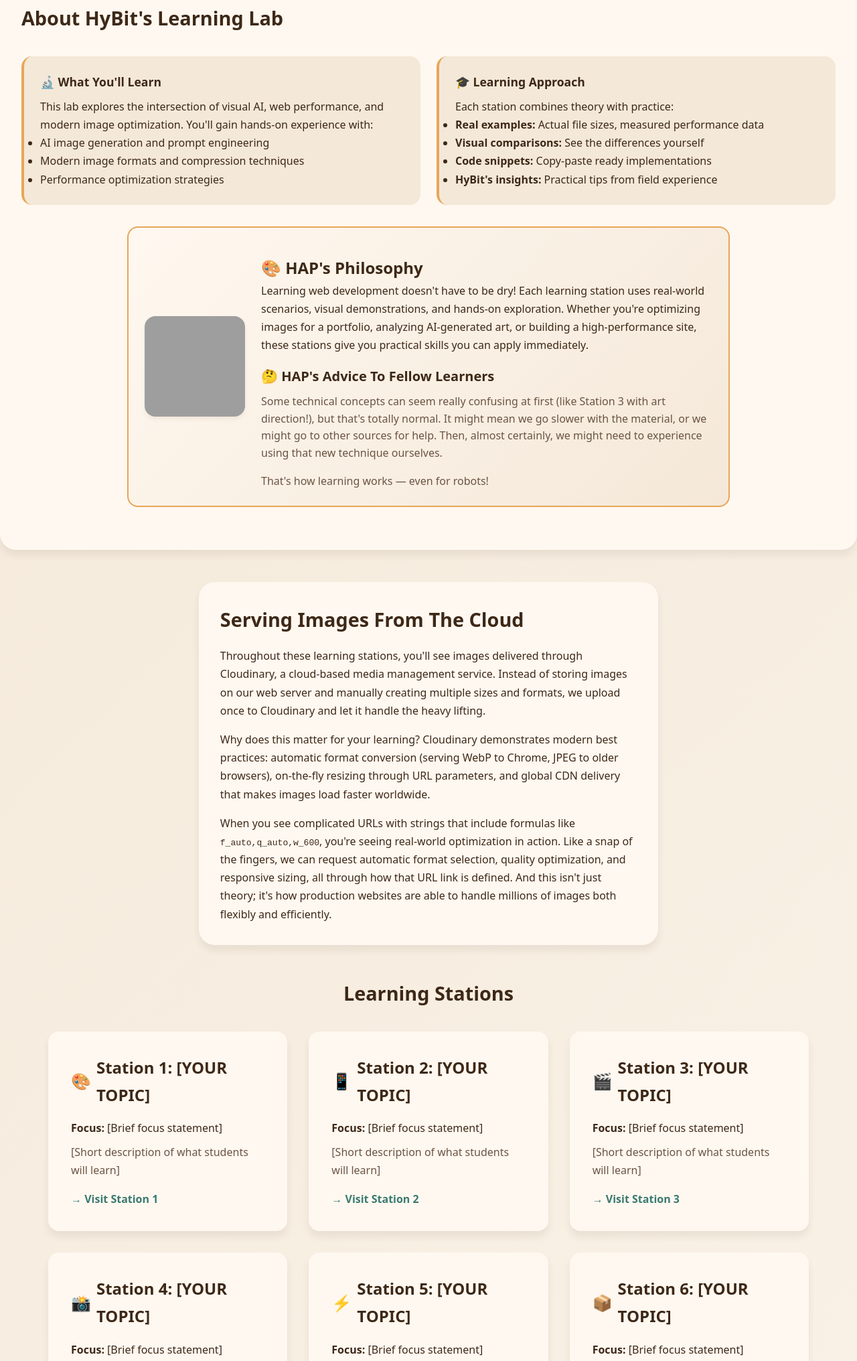
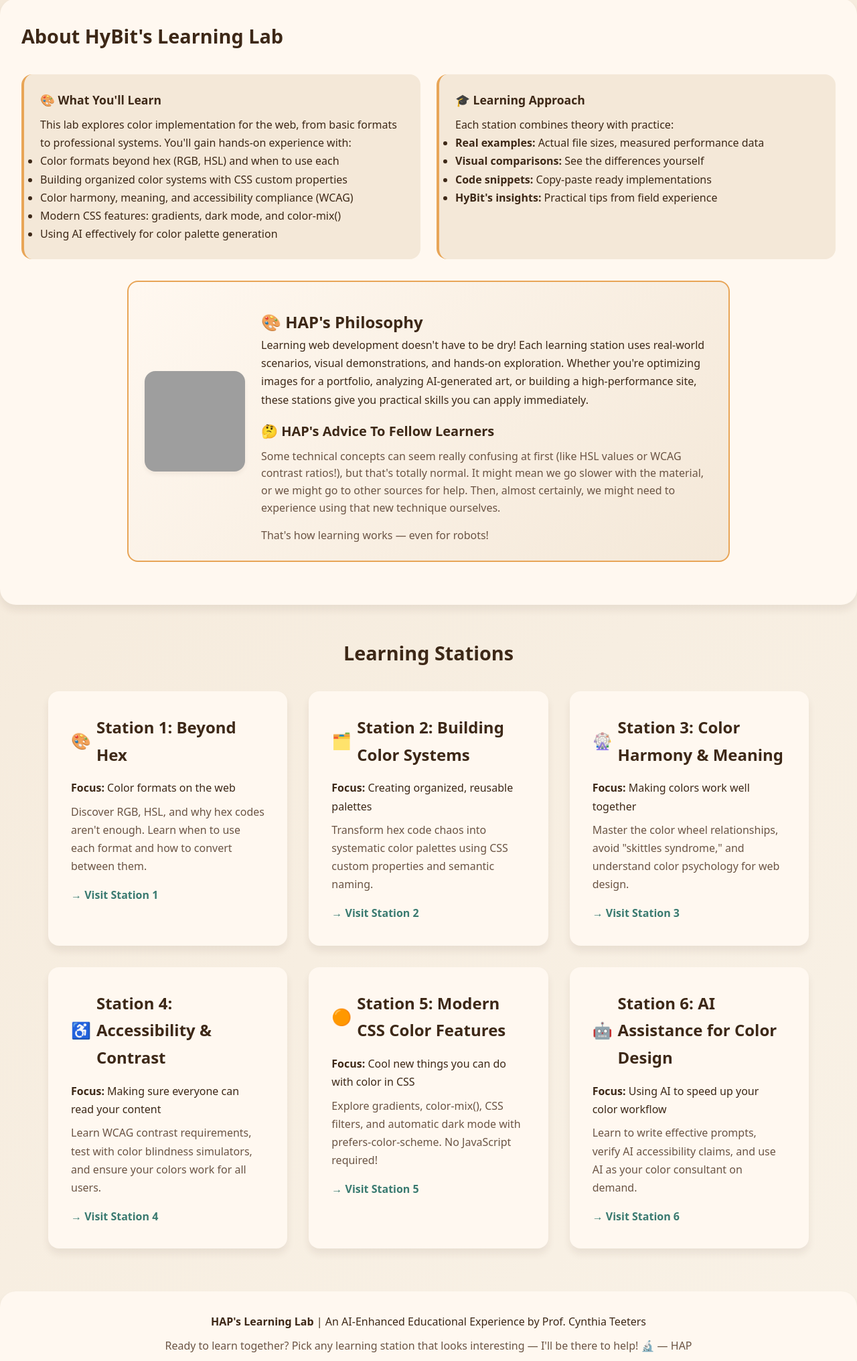
Before and after one commit to cynthiateeters/hybit-colors, a website: page index.html in a window 1280 px wide. Shown: the part 535-2567 px from the top of the page at 67% size. Drawn offline with Linux system fonts and the light colour scheme; grey boxes are pictures that could not be loaded.

Commit message:
Customize index.html for Web Colors learning lab
- Update page title and meta descriptions with color theme
- Change header subtitle to 'Web Colors Learning Stations'
- Update HAP's introduction to focus on web colors and CSS
- Replace 'What You'll Learn' section with 5 color topics
- Update HAP's advice example to HSL/WCAG references
- Remove Cloudinary section (not relevant to color lab)
- Customize all 6 station cards with complete color content:
  * Station 1: Beyond Hex (color formats)
  * Station 2: Building Color Systems (CSS variables)
  * Station 3: Color Harmony & Meaning (color wheel)
  * Station 4: Accessibility & Contrast (WCAG)
  * Station 5: Modern CSS Color Features (gradients, dark mode)
  * Station 6: AI Assistance for Color Design (prompts)
- Remove CUSTOMIZE comments from customized sections
- Maintain HAP's first-person apprentice voice throughout

```diff
--- a/index.html
+++ b/index.html
@@ -21,8 +21,7 @@
     <meta charset="UTF-8">
     <meta name="viewport" content="width=device-width, initial-scale=1.0">
 
-    <!-- CUSTOMIZE: Update with your learning lab's theme -->
-    <title>HAP's Learning Lab - [YOUR THEME] Hub</title>
+    <title>HAP's Learning Lab - Web Colors Hub</title>
 
     <!-- Favicon -->
     <link rel="icon" type="image/png" sizes="16x16"
@@ -37,12 +36,11 @@
     <!-- Performance: speed up first image request -->
     <link rel="preconnect" href="https://res.cloudinary.com" crossorigin>
 
-    <!-- CUSTOMIZE: Update meta descriptions with your learning lab's content -->
     <meta name="description"
-        content="HAP's Learning Lab: Join HAP (HyBit A. ProtoBot) as he learns about [YOUR TOPICS]. Six interactive learning stations.">
-    <meta property="og:title" content="HAP's Learning Lab - [YOUR THEME] Hub">
+        content="HAP's Learning Lab: Join HAP (HyBit A. ProtoBot) on his journey from hex chaos to color mastery. Learn color formats, systems, harmony, accessibility, modern CSS, and AI assistance through six interactive stations.">
+    <meta property="og:title" content="HAP's Learning Lab - Web Colors Hub">
     <meta property="og:description"
-        content="Six learning stations where HAP, Prof. Teeters' apprentice, shares practical demos on [YOUR TOPICS].">
+        content="Six learning stations where HAP, Prof. Teeters' apprentice, shares his journey from messy hex codes to professional color systems, accessibility, and modern CSS features.">
     <meta property="og:type" content="website">
     <meta property="og:image"
         content="https://res.cloudinary.com/cynthia-teeters/image/upload/f_auto,q_auto,w_1200,c_fill,g_auto/v1759495998/hap-laptop_xiewar.jpg">
@@ -73,9 +71,8 @@
                         fetchpriority="high">
                 </div>
                 <div>
-                    <!-- CUSTOMIZE: Update with your learning lab's theme -->
                     <h1>HAP's Learning Lab</h1>
-                    <p class="subtitle">[YOUR THEME] Learning Stations</p>
+                    <p class="subtitle">Web Colors Learning Stations</p>
                 </div>
             </div>
             <div class="intro-box">
@@ -85,10 +82,9 @@
                     alt="HAP waving hello" width="120" height="120" class="intro-hap-image" decoding="async">
                 <div class="intro-text">
                     <p><strong>Hello! I'm HyBit A. ProtoBot — but you can call me HAP!</strong> <br>I'm Prof. Teeters'
-                        apprentice, and I've been studying all about images and web performance. Want to explore what
+                        apprentice, and I've been studying all about web colors and CSS. Want to explore what
                         I've discovered so far?</p>
-                    <p class="mt-1">These six learning stations are where I practice what Prof. Teeters teaches me. Each
-                        one started as a puzzle, but now I'm excited to share what I've learned! 🔬</p>
+                    <p class="mt-1">These six learning stations are where I practice what Prof. Teeters teaches me. I started with hex code chaos and learned systematic approaches to color. Each station shares my journey from confusion to confidence! 🎨</p>
                 </div>
             </div>
         </div>
@@ -105,14 +101,14 @@
 
                 <div class="analysis-grid">
                     <div class="analysis-point">
-                        <h3>🔬 What You'll Learn</h3>
-                        <p>This lab explores the intersection of visual AI, web performance, and modern image
-                            optimization. You'll gain hands-on experience with:</p>
+                        <h3>🎨 What You'll Learn</h3>
+                        <p>This lab explores color implementation for the web, from basic formats to professional systems. You'll gain hands-on experience with:</p>
                         <ul>
-                            <li>AI image generation and prompt engineering</li>
-                            <li>Modern image formats and compression techniques</li>
-                            <li>Performance optimization strategies</li>
-
+                            <li>Color formats beyond hex (RGB, HSL) and when to use each</li>
+                            <li>Building organized color systems with CSS custom properties</li>
+                            <li>Color harmony, meaning, and accessibility compliance (WCAG)</li>
+                            <li>Modern CSS features: gradients, dark mode, and color-mix()</li>
+                            <li>Using AI effectively for color palette generation</li>
                         </ul>
                     </div>
 
@@ -145,15 +141,8 @@
                         </div>
                         <div class="hap-note-content mt-1">
                             <h3>🤔 HAP's Advice To Fellow Learners</h3>
-                            <p>Some technical concepts can seem really confusing at first (like Station 3 with art
-                                direction!), but that's totally normal. It might mean we go slower with the material, or
-                                we
-                                might go to other sources for help. Then, almost certainly, we might need to experience
-                                using that new
-                                technique ourselves. </p>
-                            <p class="mt-1">That's
-                                how
-                                learning works — even for robots!</p>
+                            <p>Some technical concepts can seem really confusing at first (like HSL values or WCAG contrast ratios!), but that's totally normal. It might mean we go slower with the material, or we might go to other sources for help. Then, almost certainly, we might need to experience using that new technique ourselves. </p>
+                            <p class="mt-1">That's how learning works — even for robots!</p>
                         </div>
 
 
@@ -164,85 +153,50 @@
         </section>
         <div class="content-container">
 
-            <!-- Hub Introduction -->
-            <section class="content-section">
-                <div class="topic-section read-length">
-                    <h2>Serving Images From The Cloud</h2>
-
-                    <p class="mt-1">Throughout these learning stations, you'll see images delivered through Cloudinary,
-                        a cloud-based
-                        media management service. Instead of storing images on our web server and manually creating
-                        multiple sizes and formats, we upload once to Cloudinary and let it handle the heavy lifting.
-                    </p>
-
-                    <p class="mt-1">Why does this matter for your learning? Cloudinary demonstrates modern best
-                        practices: automatic
-                        format conversion (serving WebP to Chrome, JPEG to older browsers), on-the-fly resizing through
-                        URL parameters, and global CDN delivery that makes images load faster worldwide.
-                    </p>
-
-                    <p class="mt-1">When you see complicated URLs with strings that include formulas like
-                        <code>f_auto,q_auto,w_600</code>,
-                        you're seeing real-world optimization in action. Like a snap of the fingers, we can request
-                        automatic format selection, quality optimization, and responsive sizing, all through how that
-                        URL link is defined. And this isn't just theory; it's how production websites are able to handle
-                        millions of images both flexibly and efficiently.
-                    </p>
-                </div>
-            </section>
-
             <!-- Learning Stations Grid -->
-            <!-- CUSTOMIZE: Update all 6 station cards below with your topics and links -->
             <section class="content-section">
                 <h2 class="section-heading-centered">Learning Stations</h2>
                 <div class="overview-grid">
 
-                    <!-- CUSTOMIZE: Station 1 -->
-                    <!-- Update href to match your station file (station1.html or custom name) -->
                     <a href="stations/station1.html" class="insight-card station-card-link">
-                        <h3><span class="insight-icon">🎨</span> Station 1: [YOUR TOPIC]</h3>
-                        <p><strong>Focus:</strong> [Brief focus statement]</p>
-                        <p class="station-description">[Short description of what students will learn]</p>
+                        <h3><span class="insight-icon">🎨</span> Station 1: Beyond Hex</h3>
+                        <p><strong>Focus:</strong> Color formats on the web</p>
+                        <p class="station-description">Discover RGB, HSL, and why hex codes aren't enough. Learn when to use each format and how to convert between them.</p>
                         <p class="station-cta">→ Visit Station 1</p>
                     </a>
 
-                    <!-- CUSTOMIZE: Station 2 -->
                     <a href="stations/station2.html" class="insight-card station-card-link">
-                        <h3><span class="insight-icon">📱</span> Station 2: [YOUR TOPIC]</h3>
-                        <p><strong>Focus:</strong> [Brief focus statement]</p>
-                        <p class="station-description">[Short description of what students will learn]</p>
+                        <h3><span class="insight-icon">🗂️</span> Station 2: Building Color Systems</h3>
+                        <p><strong>Focus:</strong> Creating organized, reusable palettes</p>
+                        <p class="station-description">Transform hex code chaos into systematic color palettes using CSS custom properties and semantic naming.</p>
                         <p class="station-cta">→ Visit Station 2</p>
                     </a>
 
-                    <!-- CUSTOMIZE: Station 3 -->
                     <a href="stations/station3.html" class="insight-card station-card-link">
-                        <h3><span class="insight-icon">🎬</span> Station 3: [YOUR TOPIC]</h3>
-                        <p><strong>Focus:</strong> [Brief focus statement]</p>
-                        <p class="station-description">[Short description of what students will learn]</p>
+                        <h3><span class="insight-icon">🎡</span> Station 3: Color Harmony & Meaning</h3>
+                        <p><strong>Focus:</strong> Making colors work well together</p>
+                        <p class="station-description">Master the color wheel relationships, avoid "skittles syndrome," and understand color psychology for web design.</p>
                         <p class="station-cta">→ Visit Station 3</p>
                     </a>
 
-                    <!-- CUSTOMIZE: Station 4 -->
                     <a href="stations/station4.html" class="insight-card station-card-link">
-                        <h3><span class="insight-icon">📸</span> Station 4: [YOUR TOPIC]</h3>
-                        <p><strong>Focus:</strong> [Brief focus statement]</p>
-                        <p class="station-description">[Short description of what students will learn]</p>
+                        <h3><span class="insight-icon">♿</span> Station 4: Accessibility & Contrast</h3>
+                        <p><strong>Focus:</strong> Making sure everyone can read your content</p>
+                        <p class="station-description">Learn WCAG contrast requirements, test with color blindness simulators, and ensure your colors work for all users.</p>
                         <p class="station-cta">→ Visit Station 4</p>
                     </a>
 
-                    <!-- CUSTOMIZE: Station 5 -->
                     <a href="stations/station5.html" class="insight-card station-card-link">
-                        <h3><span class="insight-icon">⚡</span> Station 5: [YOUR TOPIC]</h3>
-                        <p><strong>Focus:</strong> [Brief focus statement]</p>
-                        <p class="station-description">[Short description of what students will learn]</p>
+                        <h3><span class="insight-icon">🟠</span> Station 5: Modern CSS Color Features</h3>
+                        <p><strong>Focus:</strong> Cool new things you can do with color in CSS</p>
+                        <p class="station-description">Explore gradients, color-mix(), CSS filters, and automatic dark mode with prefers-color-scheme. No JavaScript required!</p>
                         <p class="station-cta">→ Visit Station 5</p>
                     </a>
 
-                    <!-- CUSTOMIZE: Station 6 -->
                     <a href="stations/station6.html" class="insight-card station-card-link">
-                        <h3><span class="insight-icon">📦</span> Station 6: [YOUR TOPIC]</h3>
-                        <p><strong>Focus:</strong> [Brief focus statement]</p>
-                        <p class="station-description">[Short description of what students will learn]</p>
+                        <h3><span class="insight-icon">🤖</span> Station 6: AI Assistance for Color Design</h3>
+                        <p><strong>Focus:</strong> Using AI to speed up your color workflow</p>
+                        <p class="station-description">Learn to write effective prompts, verify AI accessibility claims, and use AI as your color consultant on demand.</p>
                         <p class="station-cta">→ Visit Station 6</p>
                     </a>
 
```
